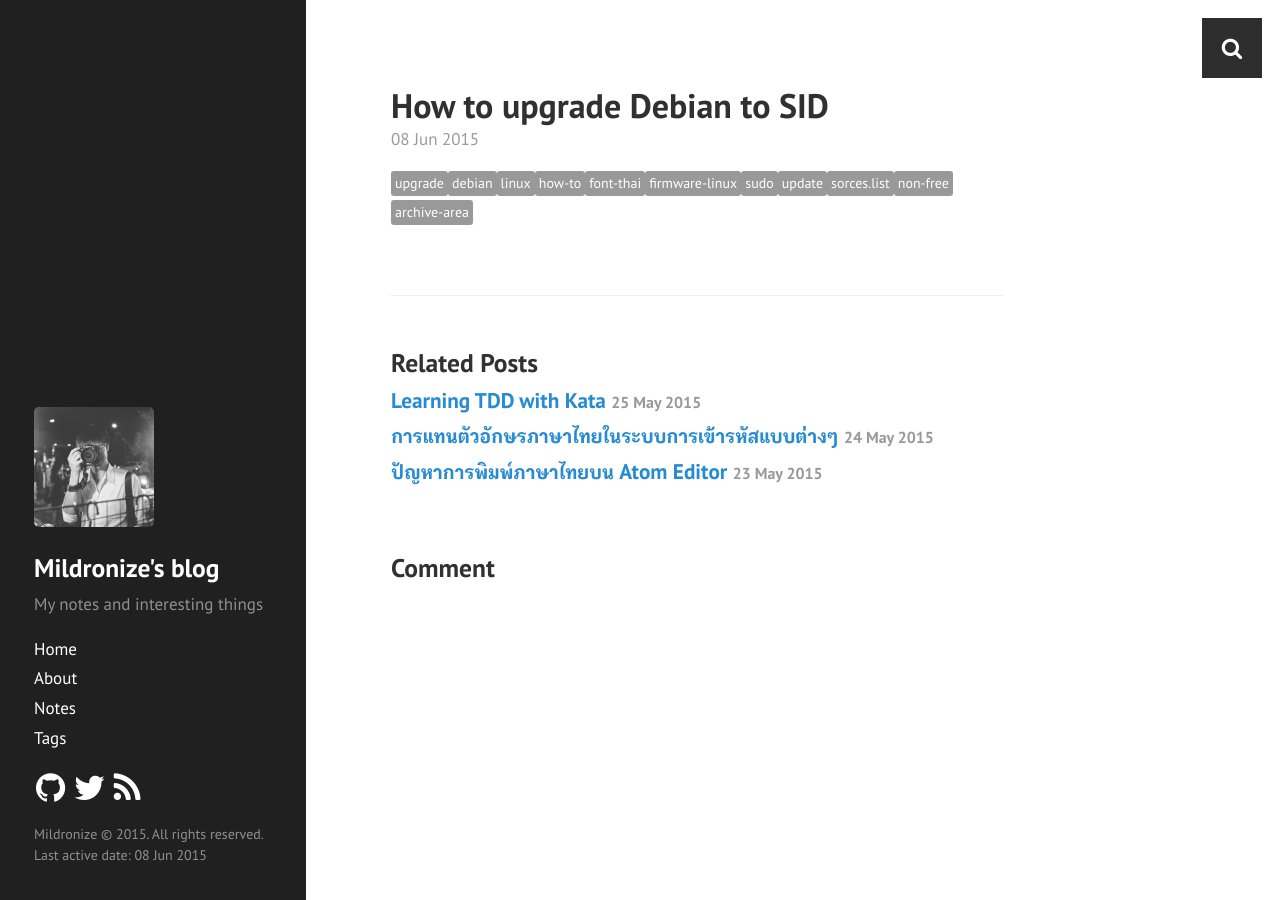
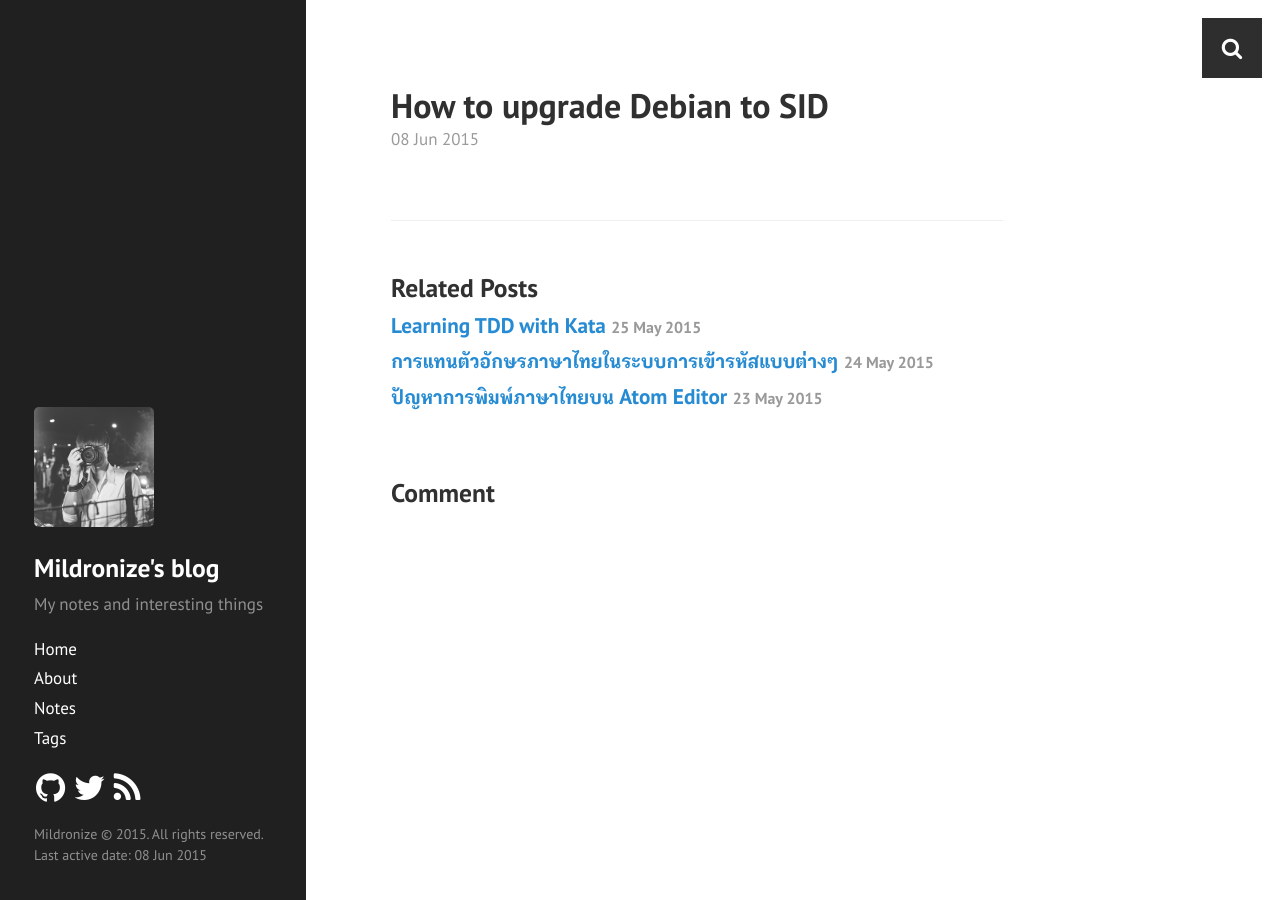
Before and after one commit to mildronize/blog-jekyll, a Jekyll site: the page built from _posts/2015-06-08-upgrade-debian-to-sid.md, in a window 1280 px wide. Built offline with Jekyll 4.4.1, drawn with Linux system fonts in a browser that asks for light colours; Markdown is read by kramdown in place of the engine named in the settings; comment, search, counter and statistics services are not loaded.

Commit message:
Update 2015-06-08-upgrade-debian-to-sid.md

```diff
--- a/_posts/2015-06-08-upgrade-debian-to-sid.md
+++ b/_posts/2015-06-08-upgrade-debian-to-sid.md
@@ -2,6 +2,5 @@
 layout: post
 title: How to upgrade Debian to SID
 description: Instruction for upgrading debian from stable to SID, sudo command setup, installing non-free packages(non open source)
-tags: [upgrade, debian, linux, how-to, font-thai, firmware-linux, sudo, update, sorces.list, non-free, archive-area]
 category: articles
 ---
```
